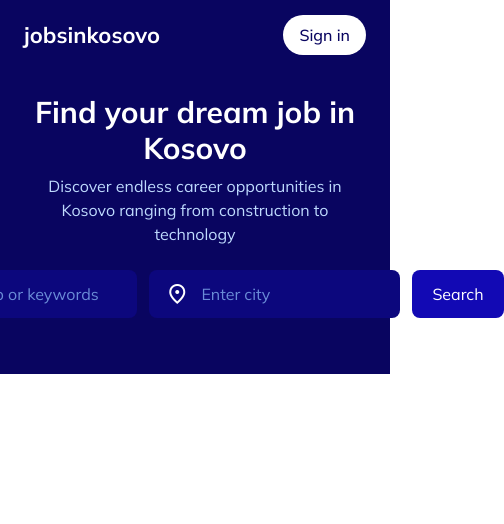
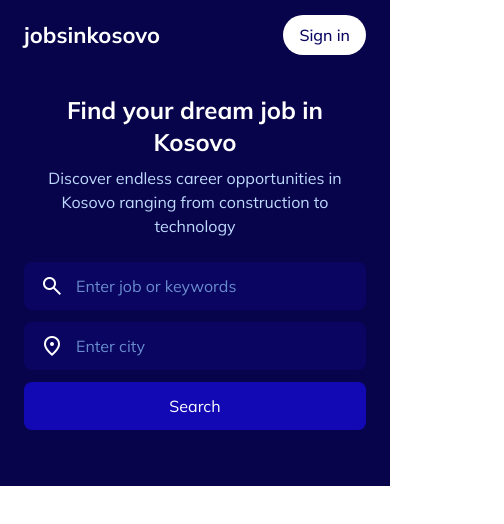
Before and after one commit to Lindrit-Sulaj/Jobfinder, a Next.js app: page / in a window 390 px wide. Shown: the top 524 px of the page, 504 px wide, since content can reach past the window. Built offline with nearby package versions, Linux system fonts and the light colour scheme; no server answers.

Commit message:
useAuth hook

```diff
--- a/app/AuthProvider.tsx
+++ b/app/AuthProvider.tsx
@@ -1,2 +1,29 @@
+'use client'
 import React, { createContext, useContext, useEffect, useState } from "react";
+import { onAuthStateChanged } from "firebase/auth";
 import { auth } from "@/firebase";
+
+const AuthContext = createContext<any>({ });
+export const useAuth = () => useContext(AuthContext);
+
+export default function AuthProvider({ children }: { children: React.ReactNode }) {
+  const [user, setUser] = useState<null | any>(null);
+
+  useEffect(() => {
+    const unsubscribe = onAuthStateChanged(auth, (currentUser) => {
+      if (currentUser) {
+        setUser(currentUser);
+      } else {
+        setUser(null);
+      }
+    });
+
+    return () => unsubscribe();
+  }, [])
+
+  return (
+    <AuthContext.Provider value={user}>
+      { children }
+    </AuthContext.Provider>
+  )
+}
--- a/app/layout.tsx
+++ b/app/layout.tsx
@@ -1,6 +1,7 @@
 import './globals.css'
 import { Mulish } from 'next/font/google'
-import { Navbar } from '@/components'
+import { Navbar } from '@/components';
+import AuthProvider from './AuthProvider';
 
 const defaultFont = Mulish({ subsets: ['latin'] })
 
@@ -17,8 +18,10 @@ export default function RootLayout({
   return (
     <html lang="en">
       <body className={defaultFont.className}>
-        <Navbar />
-        {children}
+        <AuthProvider>
+          <Navbar />
+          {children}
+        </AuthProvider>
         <link rel="stylesheet" href="https://fonts.googleapis.com/css2?family=Material+Symbols+Outlined:opsz,wght,FILL,GRAD@20..48,100..700,0..1,-50..200" />
       </body>
     </html>
--- a/app/signin/page.tsx
+++ b/app/signin/page.tsx
@@ -3,7 +3,7 @@ import { SignIn } from '@/components'
 
 export default function SignInPage() {
   return (
-    <main className='min-h-[calc(100vh-71px)] flex justify-center items-center'>
+    <main className='min-h-[calc(100vh-70px)] px-4 flex justify-center items-center'>
       <div className='bg-neutral-50 p-10 border-solid border-[1px] border-neutral-200 rounded-lg'>
         <h1 className='font-bold text-center text-[22px]'>Ready to take the next step?</h1>
         <p className='text-neutral-600'>Create an account or log in.</p>
--- a/components/Hero.tsx
+++ b/components/Hero.tsx
@@ -4,9 +4,9 @@ import { Input, Button } from '@mui/base'
 
 export default function Hero() {
   return (
-    <section className="Hero bg-customBlue-800 pt-6 pb-14 text-white px-6 md:px-8">
+    <section className="Hero bg-customBlue-900 pt-6 pb-14 text-white px-6 md:px-8">
       <div className="max-w-screen-xl mx-auto">
-        <h1 className='font-bold text-center text-3xl'>Find your dream job in Kosovo</h1>
+        <h1 className='font-bold text-center text-2xl lg:text-3xl'>Find your dream job in Kosovo</h1>
         <p className='max-w-md text-center mx-auto mt-2 text-blue-200'>Discover endless career opportunities in Kosovo ranging from construction to technology</p>
         <Search />
       </div>
@@ -16,16 +16,16 @@ export default function Hero() {
 
 function Search() {
   return (
-    <div className='flex justify-center gap-3 mt-6'>
-      <div className='flex bg-customBlue-700 gap-3 items-center rounded-lg py-3 px-4'>
+    <div className='flex justify-center gap-3 mt-6 flex-col md:flex-row'>
+      <div className='flex bg-customBlue-800 gap-3 items-center rounded-lg py-3 px-4'>
         <span className="material-symbols-outlined">search</span>
         <Input slotProps={{ input: { className: "bg-transparent outline-none placeholder:text-blue-300 placeholder:opacity-70"} }} placeholder='Enter job or keywords' />
       </div>
-      <div className='flex bg-customBlue-700 gap-3 items-center rounded-lg py-3 px-4'>
+      <div className='flex bg-customBlue-800 gap-3 items-center rounded-lg py-3 px-4'>
         <span className="material-symbols-outlined">location_on</span>
         <Input slotProps={{ input: { className: "bg-transparent outline-none placeholder:text-blue-300 placeholder:opacity-70"} }} placeholder='Enter city' />
       </div>
-      <Button className='bg-customBlue-500 px-5 rounded-lg hover:bg-customBlue-400 transition-all'>Search</Button>
+      <Button className='bg-customBlue-500 px-5 py-3 md:py-0 rounded-lg hover:bg-customBlue-400 transition-all'>Search</Button>
     </div>
   )
 }
--- a/components/Navbar.tsx
+++ b/components/Navbar.tsx
@@ -1,15 +1,24 @@
 'use client'
 import React from 'react';
 import Link from 'next/link';
-import { Button } from '@/components'
+import { useAuth } from '@/app/AuthProvider';
 
 export default function Navbar() {
+  const user = useAuth();
+
   return (
-    <nav className='bg-customBlue-800 px-6 md:px-8 text-white'>
+    <nav className='bg-customBlue-900 px-6 md:px-8 text-white'>
       <div className='max-w-screen-xl h-[70px] mx-auto flex items-center justify-between'>
         <h2 className='font-bold text-[22px]'>jobsinkosovo</h2>
 
-        <Link href="/signin" className='bg-white text-customBlue-800 px-4 py-2 rounded-full font-medium'>Sign in</Link>
+        {!user ? (
+          <Link href="/signin" className='bg-white text-customBlue-800 px-4 py-2 rounded-full font-medium'>Sign in</Link>
+        ) : (
+          <ul>
+            <li>{JSON.stringify(user)}</li>
+          </ul>
+        )}
+
       </div>
     </nav>
   )
--- a/components/SignIn.tsx
+++ b/components/SignIn.tsx
@@ -7,19 +7,18 @@ import { signIn } from '@/firebase/auth/signIn';
 export default function SignIn() {
   const router = useRouter();
   const [email, setEmail] = useState<string>('');
-  const [password, setPassword] = useState<string>('')
+  const [password, setPassword] = useState<string>('');
 
-  const handleSubmit = async (e: FormEvent) => {
+  async function handleSubmit(e: FormEvent) {
     e.preventDefault();
 
-    const res = await signIn(email, password);
-    if (!res.isOk) {
-      alert(`Something went wrong. Check console for more information`);
-      console.log(res?.errorMessage);
-      return;
+    const { result, error } = await signIn({ email, password });
+
+    if (error) {
+      return alert("Something went wrong");
+    } else if (result) {
+      return router.push('/')
     }
-
-    return router.push('/')
   }
 
   return (
@@ -28,7 +27,7 @@ export default function SignIn() {
       <Input value={password} onChange={(e) => setPassword(e.target.value)} slotProps={{ input: { className: 'outline-none w-full' } }} className='px-4 py-2 border-solid border-[1px] border-neutral-200 bg-white my-[10px] rounded-sm' type='password' placeholder='Enter your password' />
       <Button type="submit" className='bg-customBlue-800 w-full text-white py-2 font-medium rounded-sm hover:bg-customBlue-700 transition-all'>Create account</Button>
       <Button type="button" className='py-2 flex justify-center items-center gap-4 font-medium rounded-sm my-[10px] border-solid border-[1px] border-neutral-200 w-full'>
-        <img className='w-6 h-6' src="https://www.freepnglogos.com/uploads/google-logo-png/google-logo-icon-png-transparent-background-osteopathy-16.png" alt="Google Logo" />
+        <img className='w-5 h-5' src="https://www.freepnglogos.com/uploads/google-logo-png/google-logo-icon-png-transparent-background-osteopathy-16.png" alt="Google Logo" />
         <span className='text-center'>Sign in with Google</span>
       </Button>
     </form>
--- a/firebase/auth/signIn.ts
+++ b/firebase/auth/signIn.ts
@@ -1,25 +1,20 @@
 import { auth } from "..";
 import { createUserWithEmailAndPassword } from "firebase/auth";
 
-async function signIn(email: string, password: string) {
-  let error;
-  const result = await createUserWithEmailAndPassword(auth, email, password).catch((err) => {
-    error = err;
-  });
-
-  if (error) {
-    return {
-      isOk: false,
-      errorMessage: error,
-    };
-  } else {
-    return {
-      isOk: true,
-      data: result
-    }
-  }
+interface signInProps {
+  email: string;
+  password: string;
 }
 
-export {
-  signIn
+export async function signIn({ email, password }: signInProps) {
+  let result, error;
+
+  try {
+    const res = await createUserWithEmailAndPassword(auth, email, password);
+    result = res;
+  } catch (err) {
+    error = err;
+  };
+
+  return { result, error }
 }
```
Also changed, not shown: utils/useAsync.ts (deleted, +0 -7 lines).
